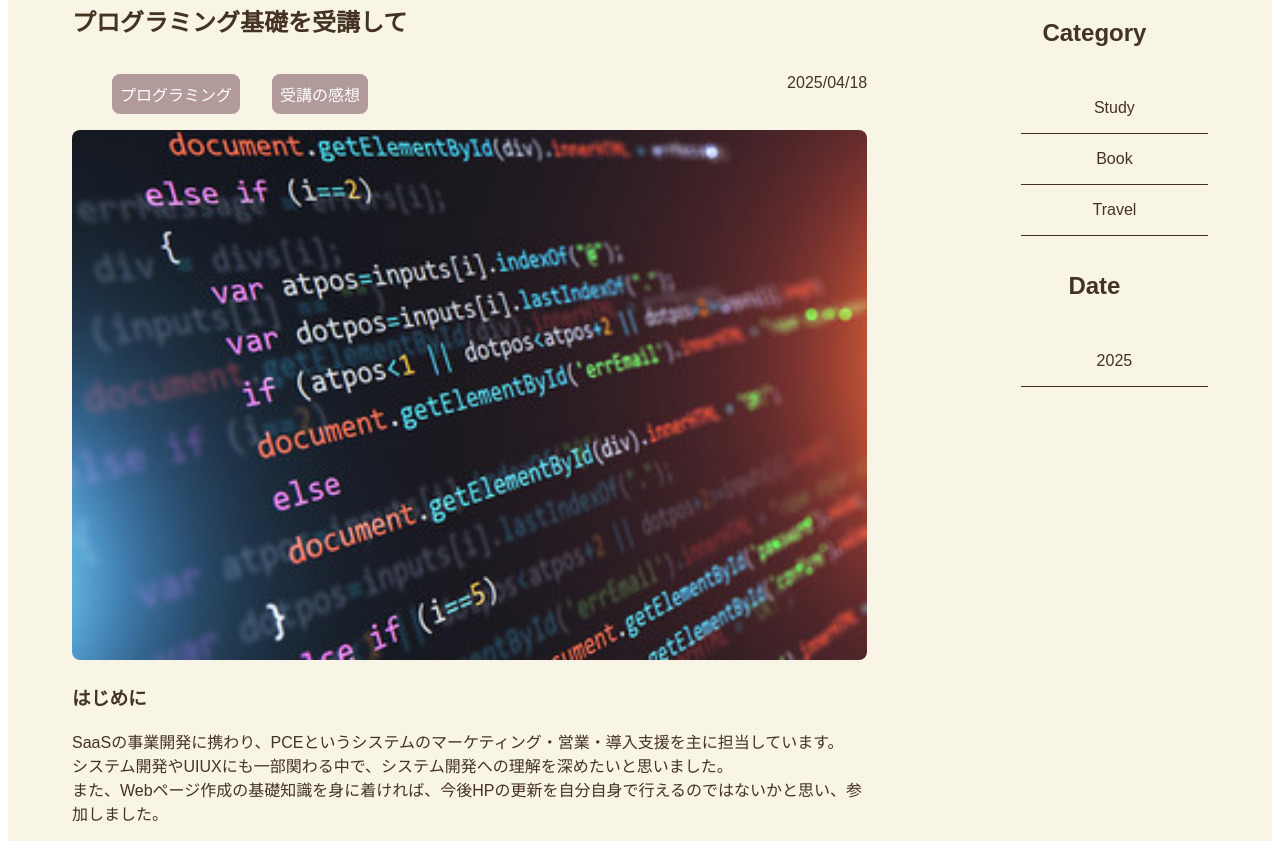
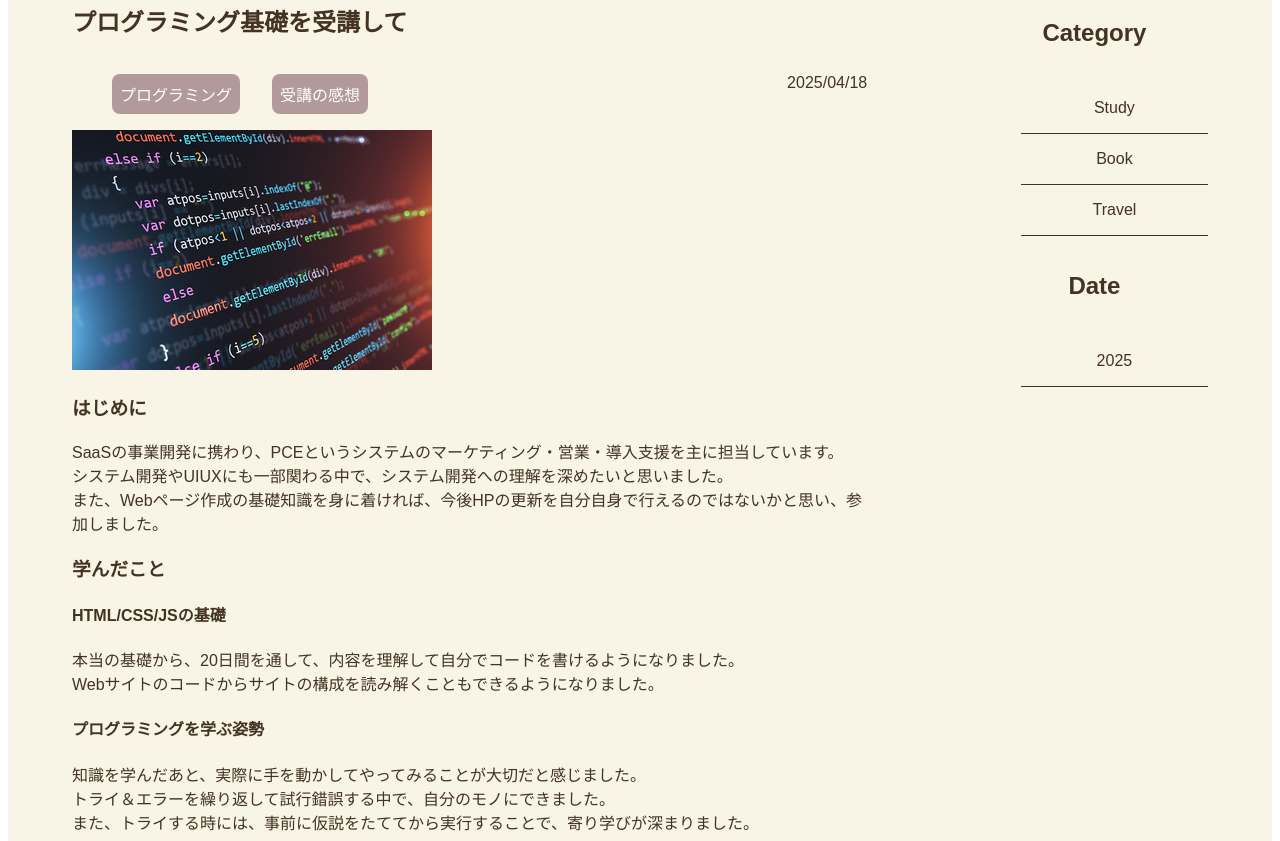
Before and after one commit to Yuka-Yokoi/Yuka-Yokoi.fnd36, a plain HTML site: page blog.html in a window 1280 px wide. Shown: the part 639-1480 px from the top of the page. Drawn offline with Linux system fonts and the light colour scheme.

Commit message:
Update style.css

```diff
--- a/style.css
+++ b/style.css
@@ -109,11 +109,6 @@ a {
   border-radius: 0.5rem;
 }
 
-.programing {
-  border-radius: 0.5rem;
-  width: 100%;
-}
-
 .blog {
   display: flex;
   justify-content: space-between;
```
